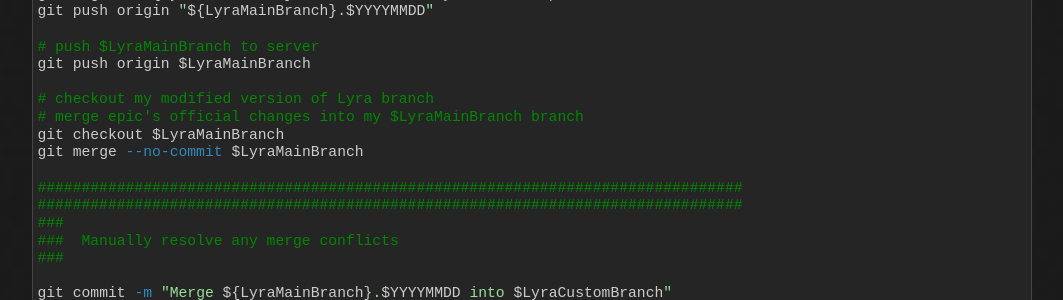
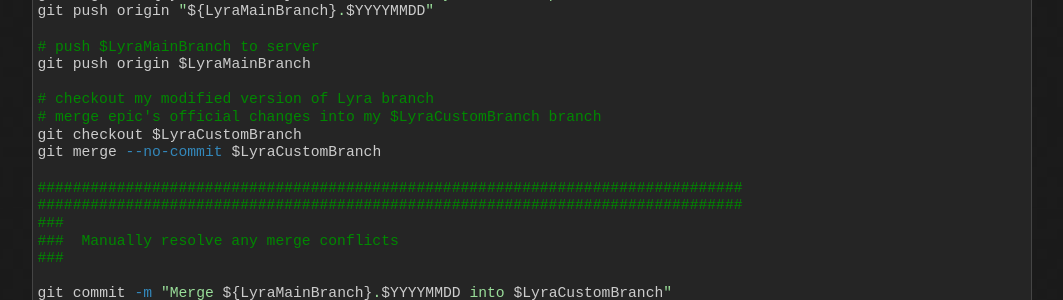
Before and after one commit to x157/x157.github.io, a Jekyll site: the page built from UE5/LyraStarterGame/Tutorials/Procedure-Merge-Epic-Source-into-Git.md, in a window 1280 px wide and 900 px high, scrolled down 2834 px. Shown: the part 150-450 px from the top of the window, without its empty margins (108-1171 px from the left). Built offline with Jekyll 4.4.1, drawn with Linux system fonts in a browser that asks for light colours.

Commit message:
Fix variable name

```diff
--- a/UE5/LyraStarterGame/Tutorials/Procedure-Merge-Epic-Source-into-Git.md
+++ b/UE5/LyraStarterGame/Tutorials/Procedure-Merge-Epic-Source-into-Git.md
@@ -173,9 +173,9 @@
 git push origin $LyraMainBranch
 
 # checkout my modified version of Lyra branch
-# merge epic's official changes into my $LyraMainBranch branch
-git checkout $LyraMainBranch
-git merge --no-commit $LyraMainBranch
+# merge epic's official changes into my $LyraCustomBranch branch
+git checkout $LyraCustomBranch
+git merge --no-commit $LyraCustomBranch
 
 ################################################################################
 ################################################################################
```
